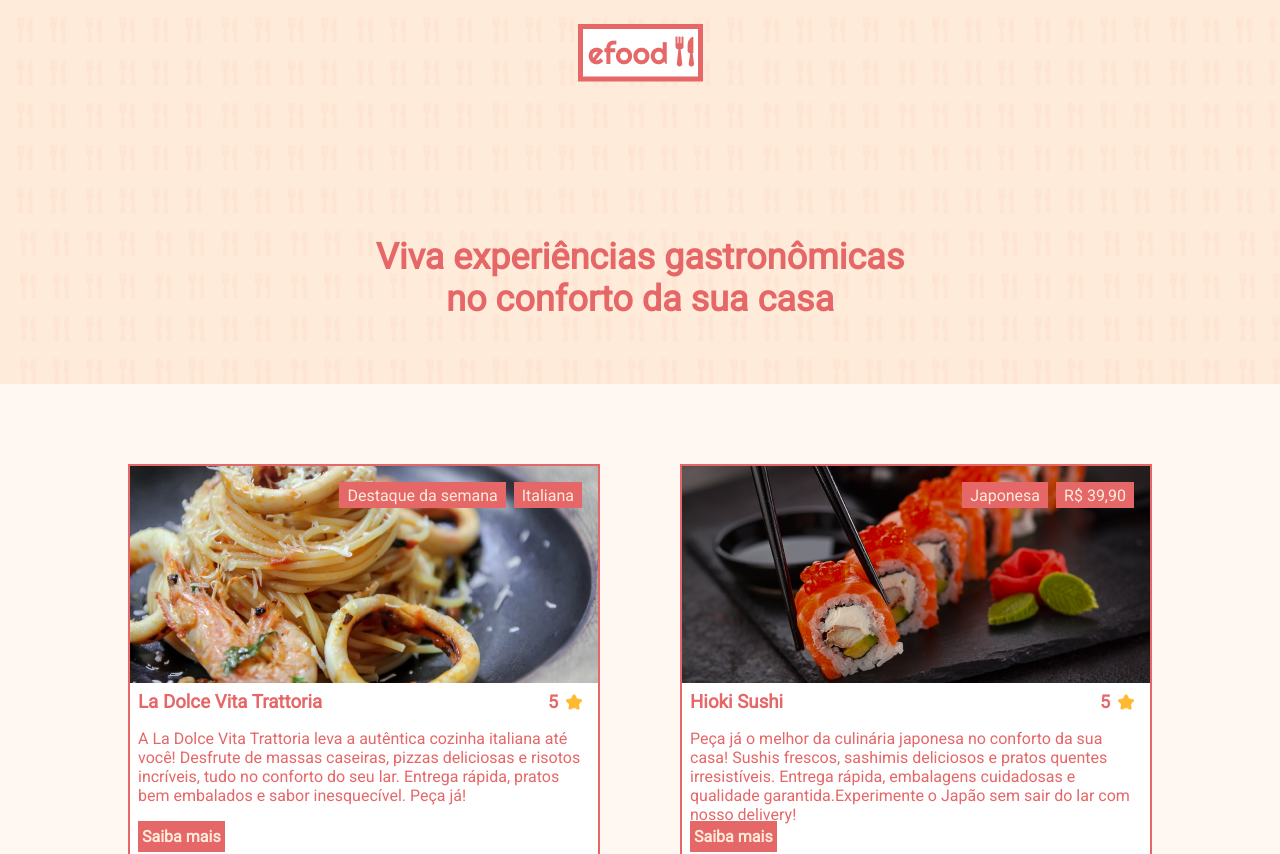
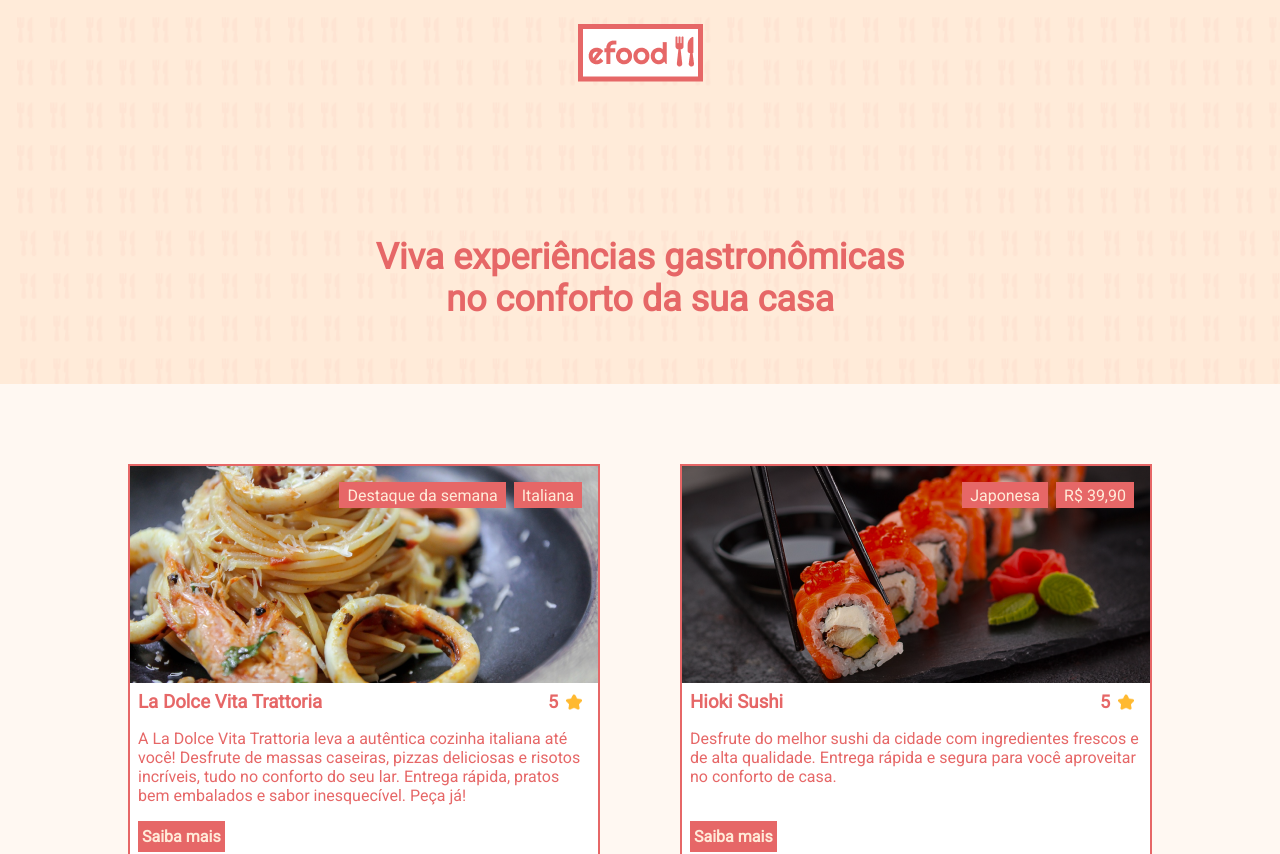
Before and after one commit to nicolasoliveiramor/projeto_front_final_ebac, a React (Create React App) app: page / in a window 1280 px wide. Shown: the top 854 px of the page. Built offline with nearby package versions, Linux system fonts and the light colour scheme.

Commit message:
descrição sushi editada

```diff
--- a/src/pages/Home/index.tsx
+++ b/src/pages/Home/index.tsx
@@ -20,7 +20,7 @@ export const restaurantes: Restaurante[] = [
     id: 2,
     title: 'Hioki Sushi ',
     description:
-      'Peça já o melhor da culinária japonesa no conforto da sua casa! Sushis frescos, sashimis deliciosos e pratos quentes irresistíveis. Entrega rápida, embalagens cuidadosas e qualidade garantida.Experimente o Japão sem sair do lar com nosso delivery!',
+      'Desfrute do melhor sushi da cidade com ingredientes frescos e de alta qualidade. Entrega rápida e segura para você aproveitar no conforto de casa.',
     rating: 5,
     infos: ['Japonesa', 'R$ 39,90'],
     image: sushiImage
```
